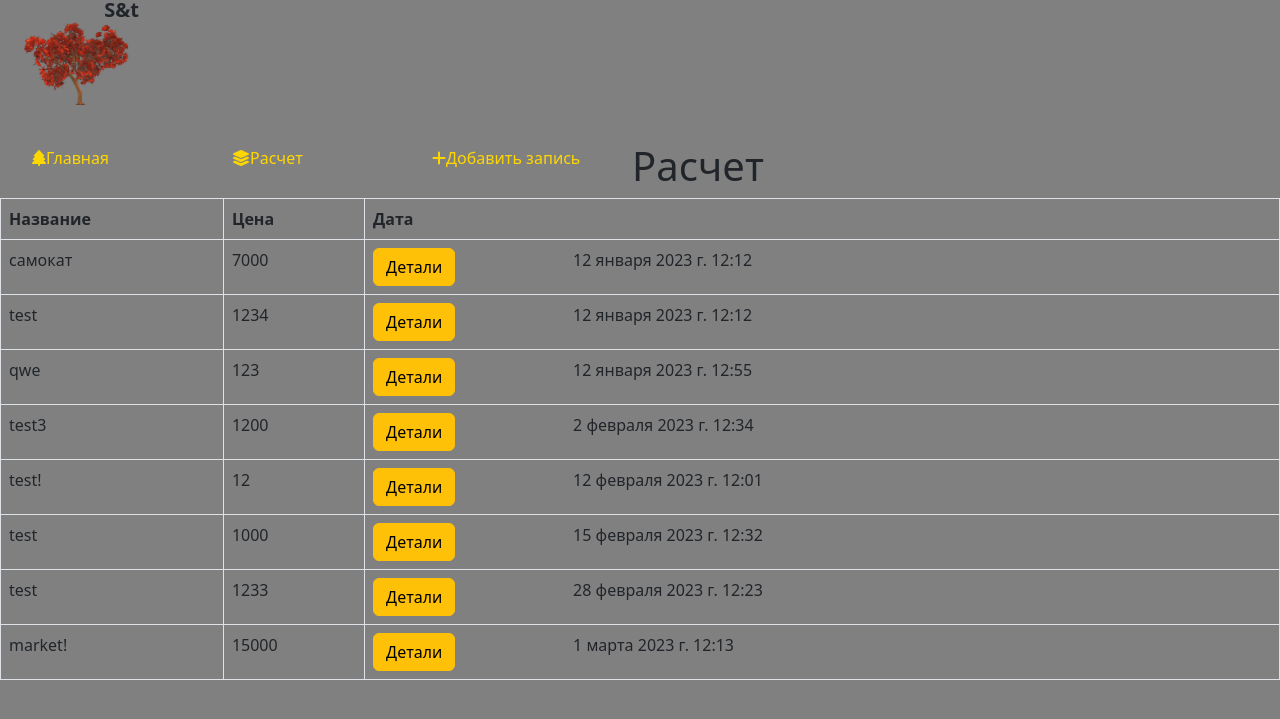
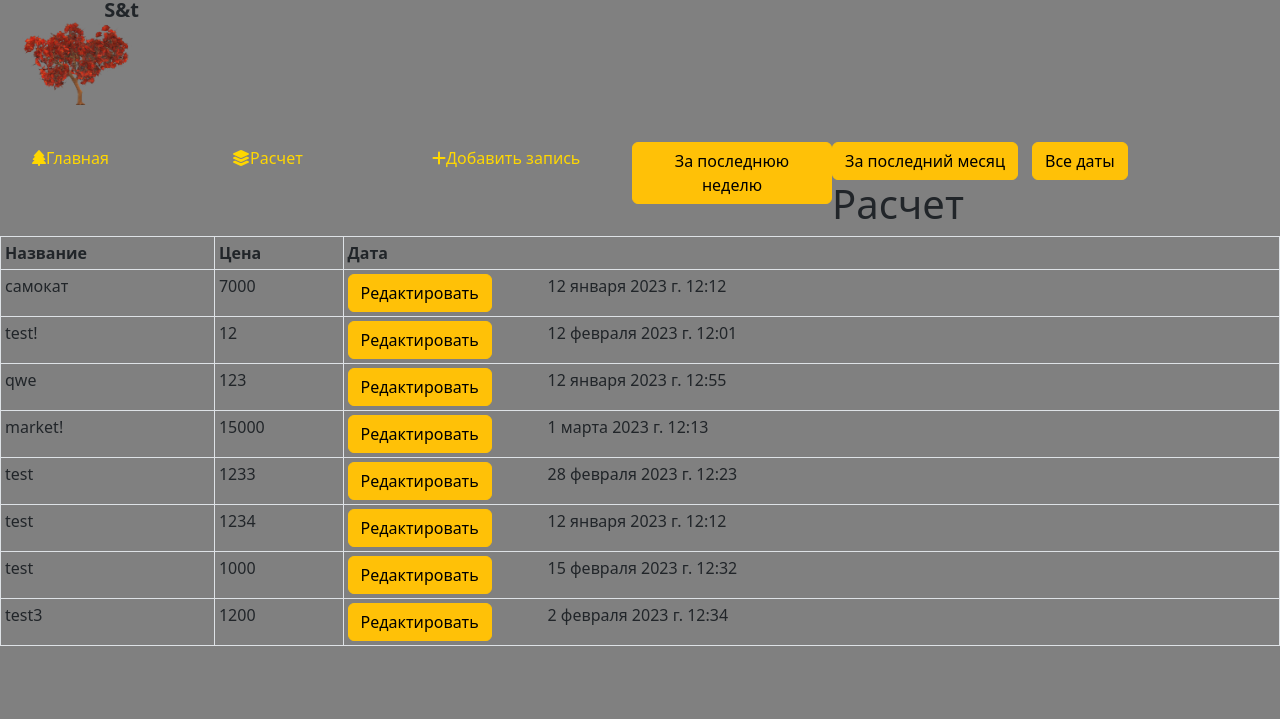
Before and after one commit to Evgen2325/pythonProject-First_Django_project, a Django app: page /bills in a window 1280 px wide. Shown: the top 719 px of the page. Run offline with Django 4.2, Linux system fonts and the light colour scheme; data comes from the database, SQL or seed files in the repository; both versions use the stored data as it was after the commit; some libraries are stand-ins or nearby versions.

Commit message:
added func filter by last week or last month

```diff
--- a/myapp/bill/templates/bill/bills.html
+++ b/myapp/bill/templates/bill/bills.html
@@ -5,9 +5,15 @@
 <body>
 {% block content %}
     <div class="features">
+        <div>
+            <a href="{% url 'bills_filter' pk=1 %}"><button class="btn btn-warning btn-xs">За последнюю неделю</button></a>
+            <a href="{% url 'bills_filter' pk=2 %}"><button class="btn btn-warning btn-xs">За последний месяц</button></a>
+            <a href="{% url 'bills_filter' pk=3 %}"><button class="btn btn-warning btn-xs">Все даты</button></a>
+        </div>
         <h1>Расчет</h1>
+        <div class="table-responsive">
             <div>
-                <table class="table table-bordered table-hover">
+                <table class="table table-bordered table-sm">
                     <thead>
                         <tr class="active">
                             <th>Название</th>
@@ -20,13 +26,19 @@
                             <tr>
                                 <td>{{ el.title }} </td>
                                 <td>{{ el.price }}</td>
-                                <td>{{ el.date }} <a href="{% url 'bill-details' el.id %}">
-                                    <button class="btn btn-warning">Детали</button></a></td>
+                                <td>{{ el.date }}<a href="{% url 'bill-details' el.id %}">
+                                    <button class="btn btn-warning btn-xs">Редактировать</button></a></td>
                             </tr>
                         </tbody>
                         {% endfor %}
                 </table>
             </div>
+        </div>
     </div>
+<div class="container">
+    {% for el in all_total %}
+        <a href="{% url 'total-price' %}">Итого {{ el.price }}</a>
+    {% endfor %}
+</div>
 {% endblock %}
 </body>
--- a/myapp/bill/urls.py
+++ b/myapp/bill/urls.py
@@ -8,5 +8,7 @@ urlpatterns = [
     path('create', views.create, name='create'),
     path('bills/<int:pk>', views.BillsDetailView.as_view(), name='bill-details'),
     path('bills/<int:pk>/update', views.BillsUpdateView.as_view(), name='bill-update'),
-    path('bills/<int:pk>/delete', views.BillsDeleteView.as_view(), name='bill-delete')
+    path('bills/<int:pk>/delete', views.BillsDeleteView.as_view(), name='bill-delete'),
+    path('bills/filter<int:pk>', views.bills_filter, name='bills_filter'),
+    # path('bills', views.get_total_price, name='total-price'),
 ]
--- a/myapp/bill/views.py
+++ b/myapp/bill/views.py
@@ -2,6 +2,7 @@ from django.shortcuts import render, redirect
 from .models import Bills
 from .forms import BillsForm
 from django.views.generic import DetailView, UpdateView, DeleteView
+from datetime import datetime, timedelta
 
 
 def index(request):
@@ -28,7 +29,29 @@ class BillsDeleteView(DeleteView):
 
 
 def bills(request):
-    bill = Bills.objects.order_by('date')
+    bill = Bills.objects.all()
+    return render(request, 'bill/bills.html', {'bill': bill})
+
+
+'''it is function for get sum(prices)'''
+# def get_total_price(request):
+#     all_prices = ''
+#     total = Bills.objects.filter('price')
+#     for i in total:
+#         all_prices += i.price
+#         return render(request, 'bill/bills.html', {'all_total': all_prices})
+
+
+def bills_filter(request, pk):
+    bill = Bills.objects.all()
+    if pk == 1:
+        now = datetime.now() - timedelta(minutes=60*24*7)
+        bill = bill.filter(date__gte=now)
+    elif pk == 2:
+        now = datetime.now() - timedelta(minutes=60 * 24 * 30)
+        bill = bill.filter(date__gte=now)
+    elif pk == 3:
+        bill = bill
     return render(request, 'bill/bills.html', {'bill': bill})
 
 
```
Also changed, not shown: myapp/bill/static/bill/css/bill.css (line endings or trailing spaces), myapp/db.sqlite3.
